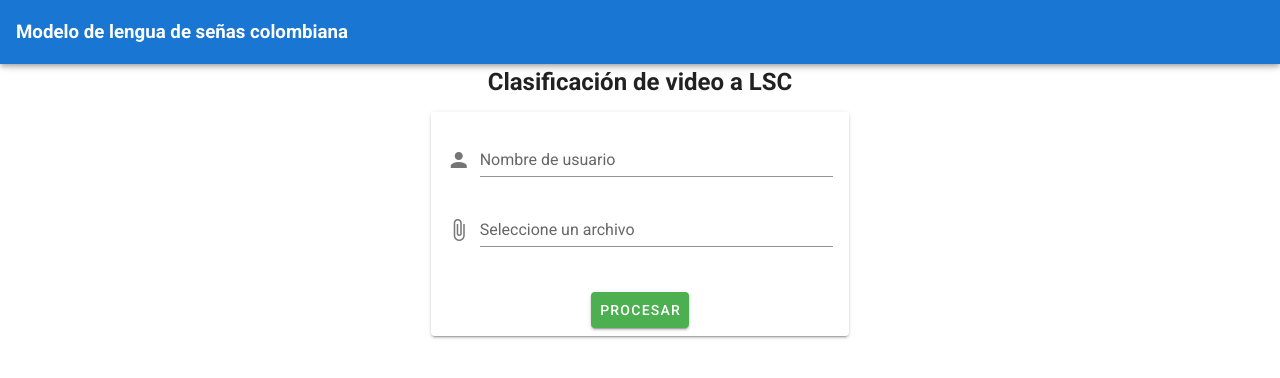
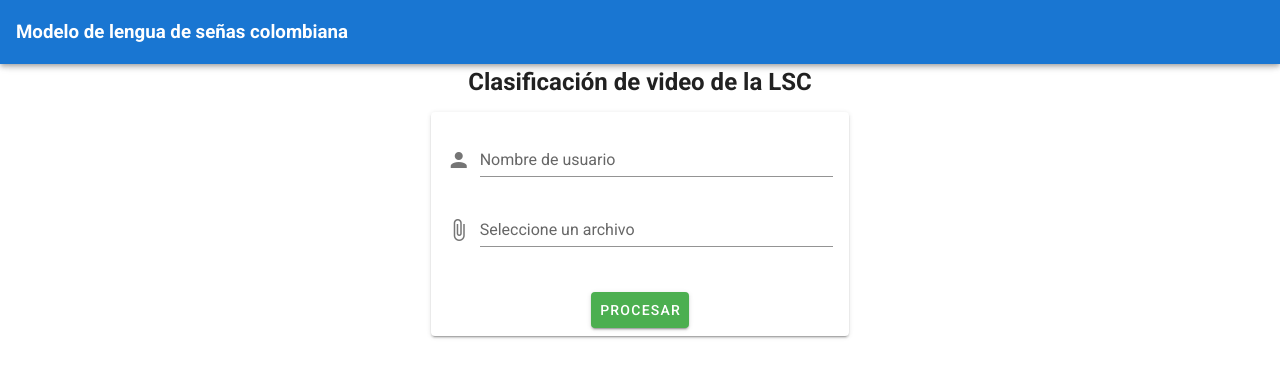
Before and after one commit to MikeDxS/lsc-net-front, a Vue app: page / in a window 1280 px wide. Shown: the top 378 px of the page. Built offline with nearby package versions, Linux system fonts and the light colour scheme.

Commit message:
fixed typos

```diff
--- a/public/index.html
+++ b/public/index.html
@@ -5,7 +5,7 @@
     <meta http-equiv="X-UA-Compatible" content="IE=edge">
     <meta name="viewport" content="width=device-width,initial-scale=1.0">
     <link rel="icon" href="<%= BASE_URL %>favicon.ico">
-    <title><%= htmlWebpackPlugin.options.title %></title>
+    <title>LSC Net</title>
     <link rel="stylesheet" href="https://fonts.googleapis.com/css?family=Roboto:100,300,400,500,700,900">
     <link rel="stylesheet" href="https://cdn.jsdelivr.net/npm/@mdi/font@latest/css/materialdesignicons.min.css">
   </head>
--- a/src/views/Home.vue
+++ b/src/views/Home.vue
@@ -1,6 +1,6 @@
 <template>
   <div class="text-center">
-    <h2>Clasificación de video a LSC</h2>
+    <h2>Clasificación de video de la LSC</h2>
       <v-container fluid fill-height>
         <v-layout align-center justify-center>
           <v-flex xs12 sm8 md4>
```
